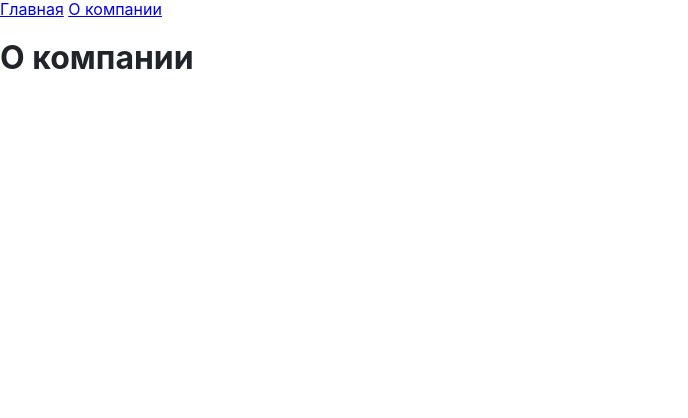
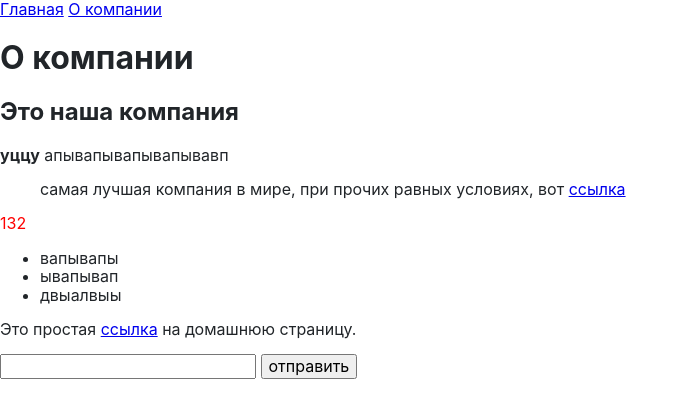
Before and after one commit to oooSudexpert/oooSudexpert.github.io, a Jekyll site: the page built from about.md, in a window 1280 px wide. Shown: the top 418 px of the page, without its empty margins (0-688 px from the left). Built offline with Jekyll 4.4.1, drawn with Linux system fonts in a browser that asks for light colours; our own code applies the rules of GitHub Pages for plain Markdown files.

Commit message:
Initial commit

```diff
--- /dev/null
+++ b/_includes/form-callback.html
@@ -0,0 +1,4 @@
+<form class="callback" action="https://api.sudexpert.ooo/callback" method="post">
+    <input type="tel" />
+    <button type="submit">отправить</button>
+</form>
--- a/_layouts/default.html
+++ b/_layouts/default.html
@@ -16,6 +16,7 @@
 
   {% seo %}
 
+  <script type="text/javascript" src="/assets/js/form.js" ></script>
   <script> document.querySelector(".no-js").removeAttribute("class"); </script>
 </head>
 
--- a/_sass/_main.scss
+++ b/_sass/_main.scss
@@ -2,3 +2,7 @@ body {
     color: #212529;
     font-family: -apple-system, 'Roboto', sans-serif;
 }
+
+.red {
+    color: red;
+}
--- a/about.md
+++ b/about.md
@@ -1,3 +1,23 @@
 ---
 title: О компании
 ---
+
+[ссылка]: https://sudexpert.ooo "Тупо нажать"
+
+## Это наша компания
+
+**уццу** апывапывапывапывавп
+
+> самая лучшая компания в мире, при прочих равных условиях, вот [ссылка]
+
+<div class=red>132</div>
+
+* вапывапы
+* ывапывап
+* двыалвыы
+
+Это простая [ссылка] на домашнюю страницу.
+
+<!-- ![картинка](image.jpg) -->
+
+{% include form-callback.html %}
--- /dev/null
+++ b/assets/js/form.js
@@ -0,0 +1,25 @@
+const apiUrl = 'https://api.sudexpert.ooo';
+
+fetch(apiUrl)
+.then(function(response) {
+  console.log(response.text());
+})
+.catch(function(error) {
+  console.log('Looks like there was a problem: ', error);
+});
+
+/*
+(async () => {
+  const rawResponse = await fetch(apiUrl, {
+    method: 'POST',
+    headers: {
+      'Accept': 'application/json',
+      'Content-Type': 'application/json'
+    },
+    body: JSON.stringify({a: 1, b: 'Textual content'})
+  });
+  const content = await rawResponse.json();
+
+  console.log(content);
+})();
+*/
```
Also changed, not shown: 404.md (line endings or trailing spaces), Gemfile.lock, README.md.
